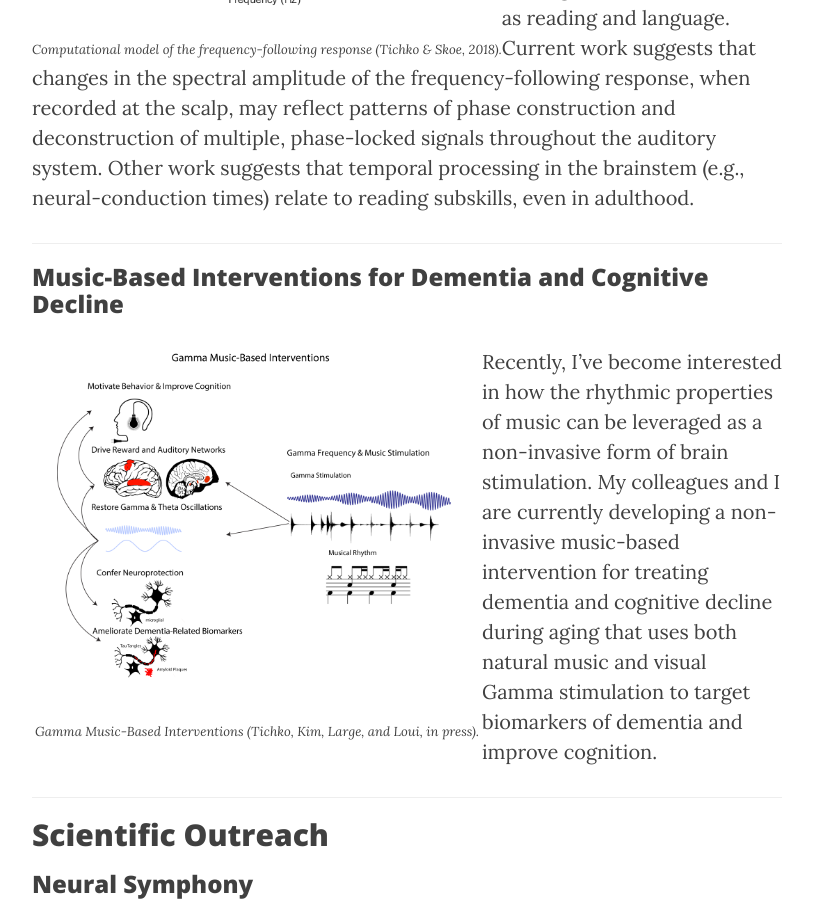
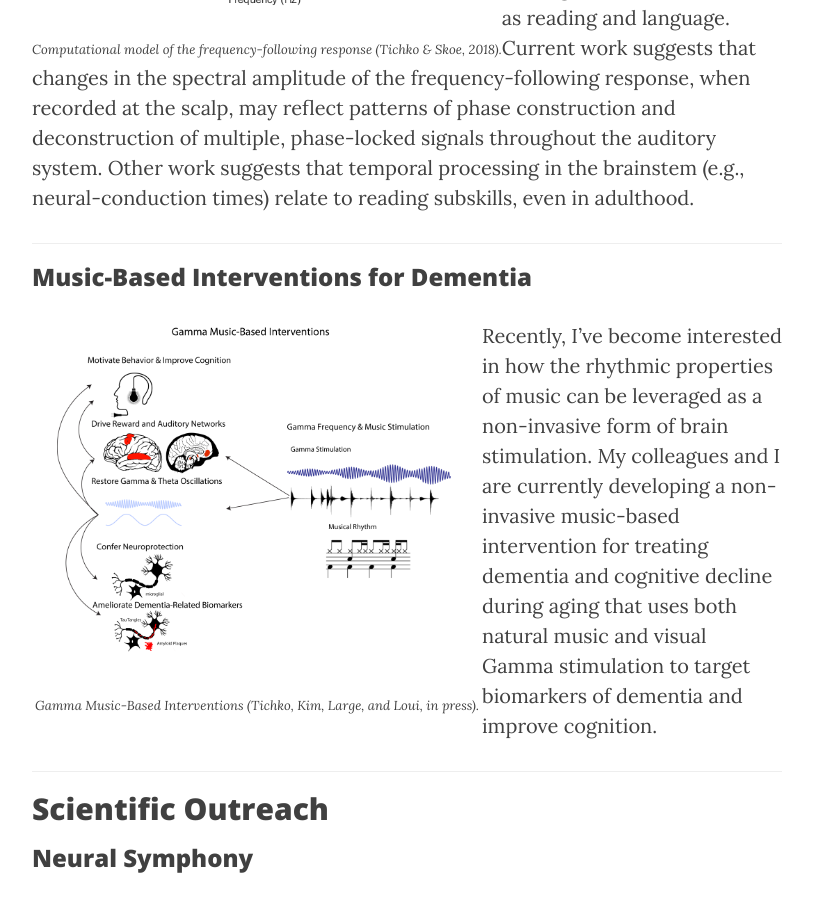
Before and after one commit to ptichko/ptichko.github.io, a Jekyll site: the page built from 3_research.md, in a window 1280 px wide and 900 px high, scrolled down 3023 px. Shown: the whole window, without its empty margins (233-1046 px from the left). Built offline with Jekyll 4.4.1, drawn with Linux system fonts in a browser that asks for light colours; nearby versions of some CDN libraries.

Commit message:
Update 3_research.md

```diff
--- a/3_research.md
+++ b/3_research.md
@@ -53,7 +53,7 @@ In a seperate line of work, I am investigating phase-locked responses in the aud
 
 ___
 
-### Music-Based Interventions for Dementia and Cognitive Decline
+### Music-Based Interventions for Dementia
 
 <div class="left_figure"><figure>
 	<img src="/img/GammaMBIs.png" alt="Gamma Music-Based Interventions (Gamma-MBIs)" style="float: left" width="400" hspace="25" vspace="25" />
```
